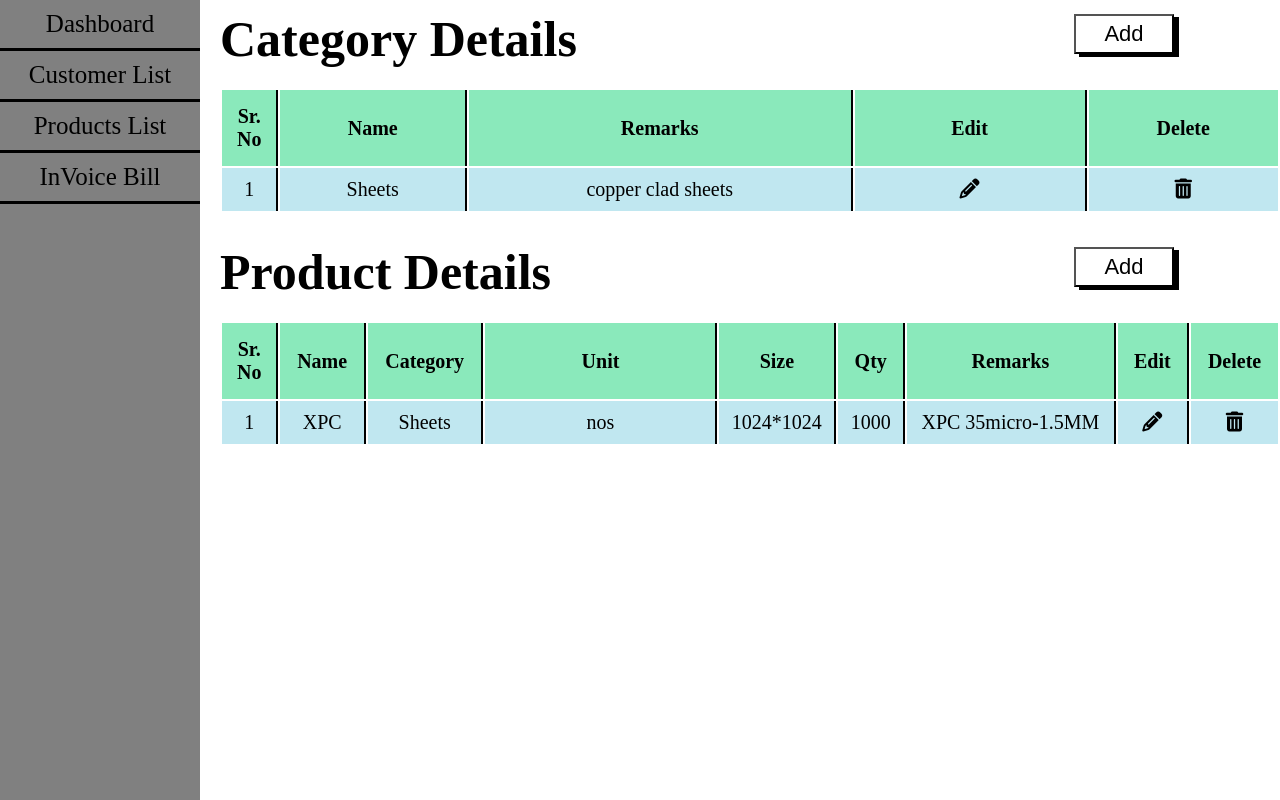
After one commit to jymnjogiya/billing2.0, a PHP site: page /category.php in a window 1280 px wide. The commit adds this page. Run offline with PHP 8.4, Linux system fonts and the light colour scheme; some libraries are stand-ins or nearby versions.

Commit message:
js added and merged

```diff
--- /dev/null
+++ b/category.js
@@ -0,0 +1,35 @@
+//product and category divisions
+var catDiv = document.getElementById("category-content-div");
+var prodDiv = document.getElementById("product-list-div");
+
+// for category list section
+var catTable = document.getElementById("category-table");
+var catForm = document.getElementById("category-form");
+var catAdd = document.getElementById("category-add");
+catAdd.addEventListener("click", function () {
+  if (!catForm.classList.contains("hidden")) {
+    catForm.classList.add("hidden");
+    prodDiv.classList.remove("hidden");
+    catTable.classList.remove("hidden");
+  } else {
+    catForm.classList.remove("hidden");
+    prodDiv.classList.add("hidden");
+    catTable.classList.add("hidden");
+  }
+});
+
+// for product list section
+var prodTable = document.getElementById("product-table");
+var prodForm = document.getElementById("product-form");
+var prodAdd = document.getElementById("product-add");
+prodAdd.addEventListener("click", function () {
+  if (!prodForm.classList.contains("hidden")) {
+    prodForm.classList.add("hidden");
+    catDiv.classList.remove("hidden");
+    prodTable.classList.remove("hidden");
+  } else {
+    prodForm.classList.remove("hidden");
+    catDiv.classList.add("hidden");
+    prodTable.classList.add("hidden");
+  }
+});
--- /dev/null
+++ b/category.php
@@ -0,0 +1,156 @@
+<!DOCTYPE html>
+<html lang="en">
+
+<head>
+    <meta charset="UTF-8">
+    <meta http-equiv="X-UA-Compatible" content="IE=edge">
+    <meta name="viewport" content="width=device-width, initial-scale=1.0">
+    <link rel="stylesheet" href="style.css">
+    <title>Customer Details</title>
+
+    <!-- Icon SRC -->
+    <script src="https://kit.fontawesome.com/836db6b2a0.js" crossorigin="anonymous"></script>
+</head>
+
+<body>
+    <div class="screen">
+        <div class="nav">
+            <a href="./dashboard.php">Dashboard</a>
+            <a href="./customersList.php">Customer List</a>
+            <a href="#">Products List</a>
+            <a href="#">InVoice Bill</a>
+        </div>
+
+        <div class="pro-cat">
+            <div class="content" id="category-content-div">
+                <div class="section-one ">
+                    <div class="head">
+                        <h1>Category Details</h1>
+                        <button class="add" id="category-add">Add</button>
+                    </div>
+                    <!-- Category form -->
+                    <form action="#" id="category-form" class="grid-form hidden">
+                        <div class="input">
+                            <label for="name">Name:</label>
+                            <input type="text" placeholder="Enter name" name="name" required><br><br>
+                        </div>
+                        <div class="input">
+                            <label for="remark">Remarks:</label>
+                            <input type="text" name="remark" placeholder="Enter remarks"><br><br>
+                        </div>
+
+                        <input type="submit" class="button" value="Save">
+
+                    </form>
+
+                    <!-- Category Table -->
+                    <table class="content-table cust-table table-margin" id="category-table">
+                        <tr>
+                            <th>Sr. No</th>
+                            <th>Name</th>
+                            <th>Remarks</th>
+                            <th>Edit</th>
+                            <th>Delete</th>
+                        </tr>
+                        <tr>
+                            <td>1 </td>
+                            <td>Sheets </td>
+                            <td>copper clad sheets</td>
+                            <td>
+                                <i class="fas fa-pencil-alt"></i>
+                            </td>
+                            <td>
+                                <i class="fas fa-trash-alt"></i>
+                            </td>
+                        </tr>
+
+                    </table>
+
+                </div>
+
+            </div>
+
+            <!-- For product list -->
+            <div class="content" id="product-list-div">
+                <div class="section-one ">
+                    <div class="head">
+                        <h1>Product Details</h1>
+                        <button class="add" id="product-add">Add</button>
+                    </div>
+                    <!-- Product form -->
+                    <form action="#" id="product-form" class="grid-form hidden">
+                        <div class="input">
+                            <label for="name">Name:</label>
+                            <input type="text" placeholder="Enter name" name="name" required><br><br>
+                        </div>
+                        <div class="input">
+                            <label>Category:</label>
+                            <input type="text" placeholder="Enter Category" name="ctgy" required><br><br>
+                        </div>
+                        <div class="input">
+                            <label>Unit:</label>
+                            <input type="text" placeholder="Enter unit" name="unit" required><br><br>
+                        </div>
+                        <div class="input">
+                            <label>Size:</label>
+                            <input type="text" placeholder="Enter size" name="sze" required><br><br>
+                        </div>
+                        <div class="input">
+                            <label>Quantity:</label>
+                            <input type="text" placeholder="Enter quantity" name="qty" required><br><br>
+                        </div>
+                        <div class="input">
+                            <label>Remarks:</label>
+                            <input type="text" placeholder="Enter remarks" name="remark" required><br><br>
+                        </div>
+
+                        <input type="submit" class="button" value="Save" id="prod-save">
+
+
+                    </form>
+
+                    <!-- Product Table -->
+                    <table class="content-table cust-table table-margin" id="product-table">
+                        <tr>
+
+                            <th>Sr. No</th>
+                            <th>Name</th>
+                            <th>Category</th>
+                            <th>Unit</th>
+                            <th>Size</th>
+                            <th>Qty</th>
+                            <th>Remarks</th>
+                            <th>Edit</th>
+                            <th>Delete</th>
+                        </tr>
+                        <tr>
+                            <td>1 </td>
+                            <td>XPC</td>
+                            <td>Sheets</td>
+                            <td>nos </td>
+                            <td>1024*1024 </td>
+                            <td>1000 </td>
+                            <td>XPC 35micro-1.5MM</td>
+                            <td>
+                                <i class="fas fa-pencil-alt"></i>
+                            </td>
+                            <td>
+                                <i class="fas fa-trash-alt"></i>
+                            </td>
+                        </tr>
+
+                    </table>
+
+                </div>
+
+            </div>
+        </div>
+
+
+
+    </div>
+
+    <script src="./category.js"></script>
+</body>
+
+</html>
--- a/dashboard.php
+++ b/dashboard.php
@@ -10,10 +10,12 @@
 </head>
 
 <body>
+    <div class="screen">
+
         <div class="nav">
             <a href="#">Dashboard</a>
             <a href="./customersList.php">Customer List</a>
-        <a href="#">Products List</a>
+            <a href="./category.php">Products List</a>
             <a href="#">InVoice Bill</a>
         </div>
         <div class="content">
@@ -74,6 +76,7 @@
             </div>
 
         </div>
+    </div>
 </body>
 
 </html>
--- a/style.css
+++ b/style.css
@@ -5,11 +5,12 @@
   display: flex;
 }
 .nav {
-  /* display: inline-block; */
-  width: 20%;
-  height: auto;
+  display: flex;
+  flex-direction: column;
+  min-width: 200px;
+  min-height: 100vh;
+  max-height: auto;
   background-color: grey;
-  float: left;
 }
 .nav a {
   text-align: center;
@@ -22,15 +23,15 @@
   color: black;
 }
 /* Form */
-.grid form {
+.grid-form {
   padding-top: 40px;
   display: grid;
   width: 50%;
-  /* margin-left: 16%; */
+
   grid-template-columns: repeat(4, 1fr);
   grid-gap: 27px;
 }
-.grid form div input {
+.grid-form div input {
   width: 250px;
   height: 35px;
   border: 3px solid black;
@@ -38,7 +39,7 @@
 h1 {
   font-size: 50px;
 }
-.grid form div {
+.grid-form div {
   color: black;
   font-size: 20px;
   padding: 20px;
@@ -67,7 +68,7 @@ h1 {
   box-shadow: 5px 3px black;
 }
 .content {
-  display: inline-block;
+  width: 100%;
 }
 .content h1 {
   margin-top: 10px;
@@ -121,6 +122,14 @@ td {
 }
 .content-table {
   text-align: center;
+  width: 140%;
+}
+.table-margin {
+  margin: 20px 0px;
+}
+.cust-table {
+  width: 100%;
+  margin: 20px 20px 20px 0;
 }
 
 tr:nth-child(even) {
@@ -166,6 +175,20 @@ th:nth-last-child(1) {
 .btn-del {
   background: #e84d4d;
 }
-.table-margin {
-  margin: 20px 0px;
+#category-form {
+  /* display: grid; */
+  grid-template-columns: repeat(2, 1fr);
 }
+
+#prod-save {
+  grid-column-start: 1;
+}
+
+.pro-cat {
+  width: 100%;
+}
+
+/* Some extra classes for use */
+.hidden {
+  display: none;
+}
```
Also changed, not shown: customer.js (added, +15 -0 lines), customersList.php (+16 -10 lines). Lines whose indentation alone changed are shown as unchanged.
